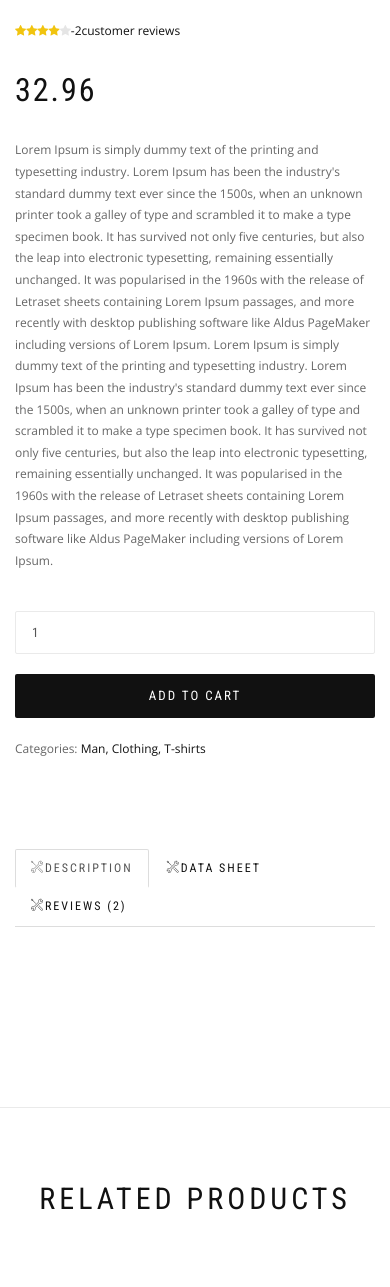
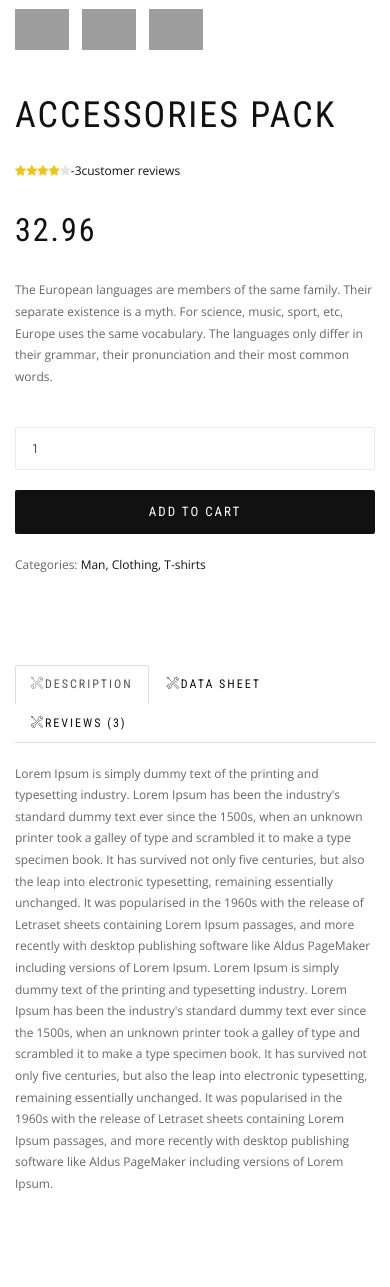
Before and after one commit to Denis-Frunza/project, a Django app: page /1/ in a window 390 px wide. Shown: the part 601-1888 px from the top of the page. Run offline with Django 3.2, Linux system fonts and the light colour scheme; data comes from the database, SQL or seed files in the repository; some libraries are stand-ins or nearby versions; some web fonts are replaced; grey boxes are pictures that could not be loaded.

Commit message:
fixing bugs with comments to product

```diff
--- a/ecommerce/ecommerce/forms.py
+++ b/ecommerce/ecommerce/forms.py
@@ -1,14 +1,17 @@
 from django import forms
 
-
-RATING_CHOICES = [('1', '1'), ('2', '2'), ('3', '3'), ('4', '4'), ('5', '5')]
+RATING_CHOICES = (('1', '1'), ('2', '2'), ('3', '3'), ('4', '4'), ('5', '5'))
 
 
 class TestimonialForm(forms.Form):
     name = forms.CharField(max_length=100, widget=forms.TextInput(attrs={'class': 'form-control',
                                                                          'placeholder': 'NAME'}))
-    email = forms.EmailField(widget=forms.TextInput(attrs={'class': 'form-control',
-                                                           'placeholder': 'E-MAIL'}))
-    rating = forms.MultipleChoiceField(widget=forms.Select(attrs={'class': 'form-control'}), choices=RATING_CHOICES)
+    email = forms.EmailField(widget=forms.EmailInput(attrs={'class': 'form-control',
+                                                            'placeholder': 'E-MAIL'}))
+    rating = forms.ChoiceField(widget=forms.Select(attrs={'class': 'form-control'}), choices=RATING_CHOICES)
     comment = forms.CharField(widget=forms.Textarea(attrs={'class': 'form-control',
                                                            'placeholder': 'REVIEW'}))
+    # name = forms.CharField()
+    # email = forms.EmailField()
+    # rating = forms.ChoiceField()
+    # comment = forms.CharField()
--- a/ecommerce/ecommerce/templates/ecommerce/shop_product_col_3.html
+++ b/ecommerce/ecommerce/templates/ecommerce/shop_product_col_3.html
@@ -412,7 +412,7 @@
                   <div class="shop-item-image"><img src="{% static 'images/shop/product-7.jpg' %}" alt="Accessories Pack"/>
                     <div class="shop-item-detail"><a class="btn btn-round btn-b"><span class="icon-basket">Add To Cart</span></a></div>
                   </div>
-                  <h4 class="shop-item-title font-alt"><a href="{% url 'detail' product.pk %}">{{ product.product_name }}</a></h4>{{ product.price }} $
+                  <h4 class="shop-item-title font-alt"><a href="{% url 'product-detail' product.pk %}">{{ product.product_name }}</a></h4>{{ product.price }} $
                 </div>
               </div>
               </div>
--- a/ecommerce/ecommerce/templates/ecommerce/shop_single_product.html
+++ b/ecommerce/ecommerce/templates/ecommerce/shop_single_product.html
@@ -1,5 +1,5 @@
+<!DOCTYPE html>
 {% load static %}
-<!DOCTYPE html>
 <html lang="en-US" dir="ltr">
   <head>
     <meta charset="utf-8">
@@ -72,7 +72,6 @@
                   <li><a href="index_shop.html">Shop</a></li>
                 </ul>
               </li>
-                  </li>
                   <li class="dropdown"><a class="dropdown-toggle" href="#" data-toggle="dropdown">Contact</a>
                     <ul class="dropdown-menu">
                       <li><a href="contact1.html">Contact 1</a></li>
@@ -82,12 +81,6 @@
                   <li><a href="login_register.html">Login / Register</a></li>
                   <li><a href="404.html">Page 404</a></li>
                 </ul>
-              </li>
-            </ul>
-            </li>
-            </ul>
-            </li>
-            </ul>
               <!--li.dropdown.navbar-cart-->
               <!--    a.dropdown-toggle(href='#', data-toggle='dropdown')-->
               <!--        span.icon-basket-->
@@ -135,29 +128,29 @@
               <!--                    |-->
               <!--                    button.search-btn(type='submit')-->
               <!--                        i.fa.fa-search-->
-            </ul>
           </div>
         </div>
       </nav>
       <div class="main">
-        <section class="module">
+ <section class="module">
+<section class="module">
           <div class="container">
             <div class="row">
-              <div class="col-sm-6 mb-sm-40"><a class="gallery" href="{% static 'images/shop/product-7.jpg' %}"><img src="{% static 'images/shop/product-7.jpg' %}" alt="Single Product Image"/></a>
+              <div class="col-sm-6 mb-sm-40"><a class="gallery" href="assets/images/shop/product-7.jpg"><img src="assets/images/shop/product-7.jpg" alt="Single Product Image"/></a>
                 <ul class="product-gallery">
-                  <li><a class="gallery" href="{% static 'images/shop/product-8.jpg' %}"></a><img src="{% static 'images/shop/product-8.jpg' %}" alt="Single Product"/></li>
-                  <li><a class="gallery" href="{% static 'images/shop/product-9.jpg' %}"></a><img src="{% static 'images/shop/product-9.jpg' %}" alt="Single Product"/></li>
-                  <li><a class="gallery" href="{% static 'images/shop/product-10.jpg' %}"></a><img src="{% static 'images/shop/product-10.jpg' %}" alt="Single Product"/></li>
+                  <li><a class="gallery" href="assets/images/shop/product-8.jpg"></a><img src="assets/images/shop/product-8.jpg" alt="Single Product"/></li>
+                  <li><a class="gallery" href="assets/images/shop/product-9.jpg"></a><img src="assets/images/shop/product-9.jpg" alt="Single Product"/></li>
+                  <li><a class="gallery" href="assets/images/shop/product-10.jpg"></a><img src="assets/images/shop/product-10.jpg" alt="Single Product"/></li>
                 </ul>
               </div>
               <div class="col-sm-6">
                 <div class="row">
                   <div class="col-sm-12">
-                    <h1 class="product-title font-alt">{{ product.product_name }}</h1>
+                    <h1 class="product-title font-alt">Accessories Pack</h1>
                   </div>
                 </div>
                 <div class="row mb-20">
-                  <div class="col-sm-12"><span><i class="fa fa-star star"></i></span><span><i class="fa fa-star star"></i></span><span><i class="fa fa-star star"></i></span><span><i class="fa fa-star star"></i></span><span><i class="fa fa-star star-off"></i></span><a class="open-tab section-scroll" href="#reviews">-2customer reviews</a>
+                  <div class="col-sm-12"><span><i class="fa fa-star star"></i></span><span><i class="fa fa-star star"></i></span><span><i class="fa fa-star star"></i></span><span><i class="fa fa-star star"></i></span><span><i class="fa fa-star star-off"></i></span><a class="open-tab section-scroll" href="#reviews">-{{ reviews_counter }}customer reviews</a>
                   </div>
                 </div>
                 <div class="row mb-20">
@@ -168,7 +161,7 @@
                 <div class="row mb-20">
                   <div class="col-sm-12">
                     <div class="description">
-                      <p>{{ product.description }}</p>
+                      <p>The European languages are members of the same family. Their separate existence is a myth. For science, music, sport, etc, Europe uses the same vocabulary. The languages only differ in their grammar, their pronunciation and their most common words.</p>
                     </div>
                   </div>
                 </div>
@@ -191,10 +184,14 @@
                 <ul class="nav nav-tabs font-alt" role="tablist">
                   <li class="active"><a href="#description" data-toggle="tab"><span class="icon-tools-2"></span>Description</a></li>
                   <li><a href="#data-sheet" data-toggle="tab"><span class="icon-tools-2"></span>Data sheet</a></li>
-                  <li><a href="#reviews" data-toggle="tab"><span class="icon-tools-2"></span>Reviews (2)</a></li>
+                  <li><a href="#reviews" data-toggle="tab"><span class="icon-tools-2"></span>Reviews ({{ reviews_counter }})</a></li>
                 </ul>
                 <div class="tab-content">
                   <div class="tab-pane active" id="description">
+                    <p>{{ product.description }}</p>
+                    <!--<p>Everyone realizes why a new common language would be desirable: one could refuse to pay expensive translators. To achieve this, it would be necessary to have uniform grammar, pronunciation and more common words. If several languages coalesce, the grammar of the resulting language is more simple and regular than that of the individual languages.</p>
+                    <p>The European languages are members of the same family. Their separate existence is a myth. For science, music, sport, etc, Europe uses the same vocabulary. The languages only differ in their grammar, their pronunciation and their most common words.</p>
+                    -->
                   </div>
                   <div class="tab-pane" id="data-sheet">
                     <table class="table table-striped ds-table table-responsive">
@@ -204,7 +201,7 @@
                           <th>Info</th>
                         </tr>
                         <tr>
-                          <td>Composition</td>
+                          <td>Compositions</td>
                           <td>{{ product.composition_id.info }}</td>
                         </tr>
                         <tr>
@@ -217,14 +214,14 @@
                         </tr>
                         <tr>
                           <td>Brand</td>
-                          <td>{{ product.brand_id.brand_name}}</td>
+                          <td>{{ product.brand_id.brand_name }}</td>
                         </tr>
                       </tbody>
                     </table>
                   </div>
                   <div class="tab-pane" id="reviews">
                     <div class="comments reviews">
-                      <div class="comment clearfix">
+                      <!-- <div class="comment clearfix">
                         <div class="comment-avatar"><img src="" alt="avatar"/></div>
                         <div class="comment-content clearfix">
                           <div class="comment-author font-alt"><a href="#">John Doe</a></div>
@@ -234,17 +231,19 @@
                           <div class="comment-meta font-alt">Today, 14:55 -<span><i class="fa fa-star star"></i></span><span><i class="fa fa-star star"></i></span><span><i class="fa fa-star star"></i></span><span><i class="fa fa-star star"></i></span><span><i class="fa fa-star star-off"></i></span>
                           </div>
                         </div>
-                      </div>
+                      </div> -->
                       <div class="comment clearfix">
+                        {% for review in reviews %}
                         <div class="comment-avatar"><img src="" alt="avatar"/></div>
                         <div class="comment-content clearfix">
-                          <div class="comment-author font-alt"><a href="#">Mark Stone</a></div>
+                          <div class="comment-author font-alt"><a href="#">{{ review.customer_name }}</a></div>
                           <div class="comment-body">
-                            <p>Europe uses the same vocabulary. The European languages are members of the same family. Their separate existence is a myth.</p>
+                            <p>{{ review.comment }}</p>
                           </div>
-                          <div class="comment-meta font-alt">Today, 14:59 -<span><i class="fa fa-star star"></i></span><span><i class="fa fa-star star"></i></span><span><i class="fa fa-star star"></i></span><span><i class="fa fa-star star-off"></i></span><span><i class="fa fa-star star-off"></i></span>
+                          <div class="comment-meta font-alt">{{ review.created_at }} - {{review.rating }}<span><i class="fa fa-star star"></i></span><span><i class="fa fa-star star"></i></span><span><i class="fa fa-star star"></i></span><span><i class="fa fa-star star-off"></i></span><span><i class="fa fa-star star-off"></i></span>
                           </div>
                         </div>
+                        {% endfor %}
                       </div>
                     </div>
                     <div class="comment-form mt-30">
@@ -254,16 +253,16 @@
                         <div class="row">
                           <div class="col-sm-4">
                             <div class="form-group">
-                              <label class="sr-only" for="name">Name</label>
+                              <!-- <label class="sr-only" for="name">Name</label>
+                              <input class="form-control" id="name" type="text" name="name" placeholder="Name"/> -->
                               {{ form.name }}
-                              <!--<input class="form-control" id="name" type="text" name="name" placeholder="Name"/> -->
                             </div>
                           </div>
                           <div class="col-sm-4">
                             <div class="form-group">
-                              <label class="sr-only" for="email">Name</label>
                               {{ form.email }}
-                             <!-- <input class="form-control" id="email" type="text" name="email" placeholder="E-mail"/> -->
+                              <!-- <label class="sr-only" for="email">Name</label>
+                              <input class="form-control" id="email" type="text" name="email" placeholder="E-mail"/> -->
                             </div>
                           </div>
                           <div class="col-sm-4">
@@ -332,7 +331,7 @@
               </div>
               <div class="col-sm-6 col-md-3 col-lg-3">
                 <div class="shop-item">
-                  <div class="shop-item-image"><img "test"alt="Cold Garb"/>
+                  <div class="shop-item-image"><img src="" alt="Cold Garb"/>
                     <div class="shop-item-detail"><a class="btn btn-round btn-b"><span class="icon-basket">Add To Cart</span></a></div>
                   </div>
                   <h4 class="shop-item-title font-alt"><a href="#">Cold Garb</a></h4>£14.00
--- a/ecommerce/ecommerce/urls.py
+++ b/ecommerce/ecommerce/urls.py
@@ -22,6 +22,6 @@ from . import views
 urlpatterns = [
     path('admin/', admin.site.urls),
     url(r'^product/$', views.ProductListView.as_view(), name='list'),
-    url(r'^(?P<pk>\d+)/$', views.SingleProductView.as_view(), name='detail')
+    url(r'^(?P<pk>\d+)/$', views.ProductDetail.as_view(), name='product-detail'),
 
 ]
--- a/ecommerce/ecommerce/views.py
+++ b/ecommerce/ecommerce/views.py
@@ -1,8 +1,8 @@
-from django.views.generic import View, TemplateView, ListView, DetailView, FormView, UpdateView, CreateView
-from django.views.generic.edit import FormMixin
-from django.http import HttpResponse, HttpResponseRedirect
+from django.views.generic import View,ListView, DetailView, FormView
 from django.views.generic.detail import SingleObjectMixin
-from django.utils import timezone
+from django.urls import reverse_lazy,reverse
+
+from datetime import datetime
 
 from . import models
 from . import forms
@@ -16,20 +16,46 @@ class ProductListView(ListView):
 class SingleProductView(DetailView):
     model = models.Product
     template_name = 'ecommerce/shop_single_product.html'
+    #template_name = 'ecommerce/test.html'
 
     def get_context_data(self, **kwargs):
         context = super().get_context_data(**kwargs)
         context['form'] = forms.TestimonialForm()
-        context['reviews'] = models.Review.objects.filter(pk=self.kwargs.get('pk'))
+        context['reviews'] = models.Review.objects.filter(product_id_id=self.kwargs.get('pk')).all()
+        context['reviews_counter'] = models.Review.objects.filter(product_id_id=self.kwargs.get('pk')).count()
         return context
-
-    #model.objects.create(author=me, title='Sample title', text='Test')
 
 
 class Testimonial(SingleObjectMixin, FormView):
     template_name = 'ecommerce/shop_single_product.html'
+    #template_name = 'ecommerce/test.html'
     form_class = forms.TestimonialForm
     model = models.Product
+
+    def get_success_url(self):
+        return reverse_lazy('product-detail', kwargs={'pk': self.kwargs.get('pk')})
+
+    def get_context_data(self, **kwargs):
+        context = super().get_context_data(**kwargs)
+        context['reviews'] = models.Review.objects.filter(product_id_id=self.kwargs.get('pk')).all()
+        context['reviews_counter'] = models.Review.objects.filter(product_id_id=self.kwargs.get('pk')).count()
+        return context
+
+    def form_valid(self, form):
+        post = models.Review(
+            customer_name=form.cleaned_data['name'],
+            email=form.cleaned_data['email'],
+            rating=form.cleaned_data['rating'],
+            comment=form.cleaned_data['comment'],
+            created_at=datetime.now(),
+            product_id_id=self.kwargs.get('pk')
+        )
+        post.save()
+        return super().form_valid(form)
+
+    def form_invalid(self, form):
+        print("the form is invalid, render the invalid form")
+        return self.render_to_response(self.get_context_data(form=form))
 
     def post(self, request, *args, **kwargs):
         self.object = self.get_object()
```
Also changed, not shown: ecommerce/ecommerce/models.py (+10 -6 lines), ecommerce/db.sqlite3.
